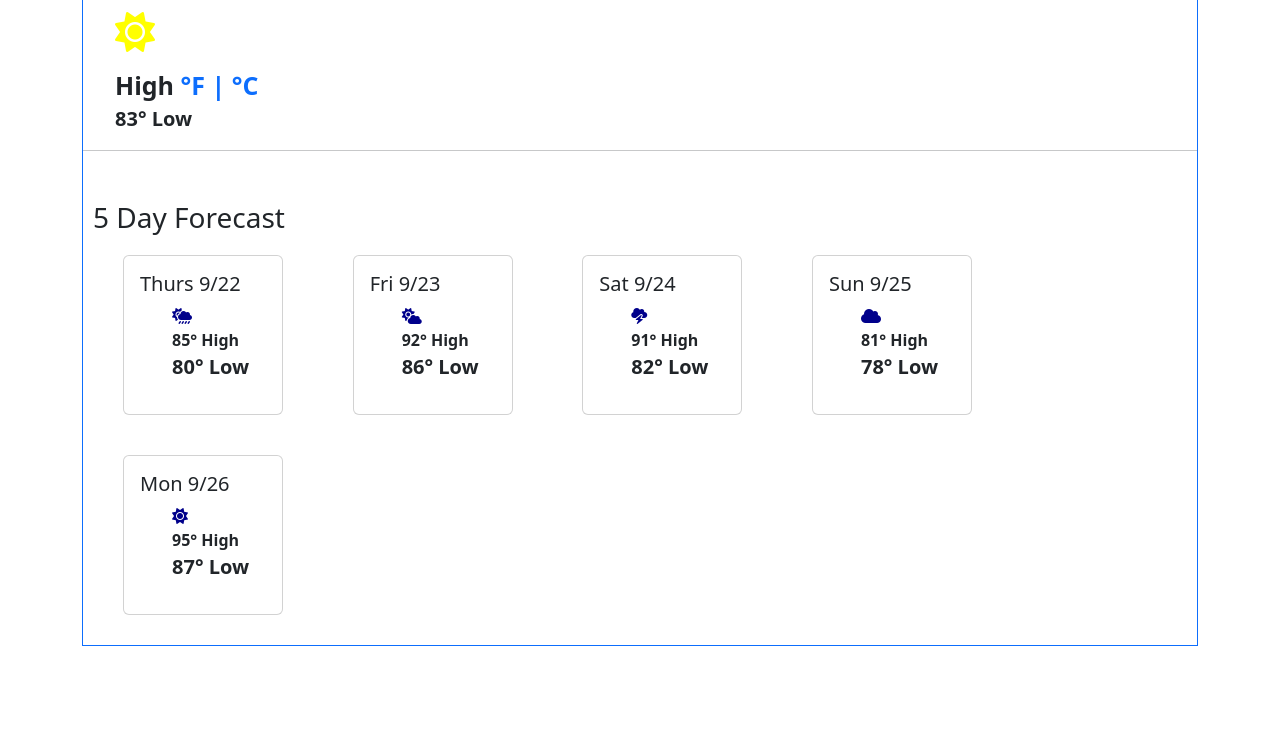
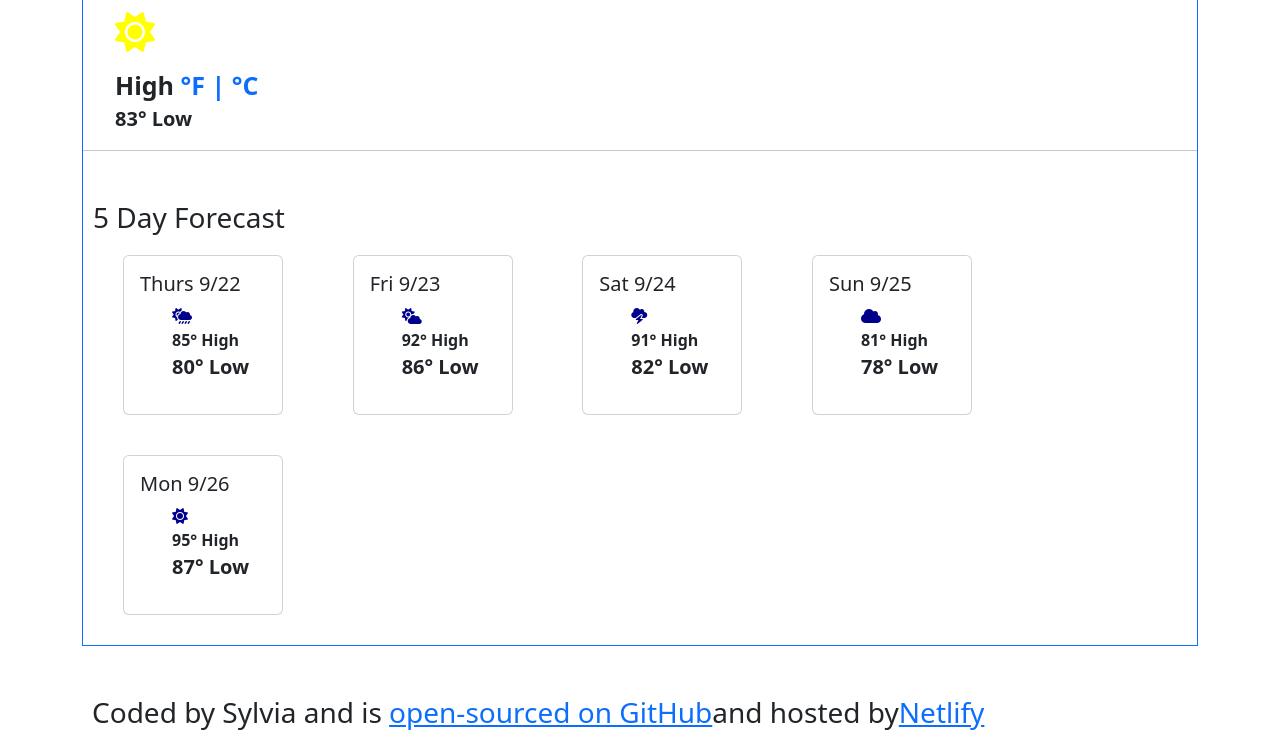
Before and after one commit to shernandez253/SheCodes-Weather-App, a plain HTML site: page index.html in a window 1280 px wide. Shown: the part 223-962 px from the top of the page. Before the commit the page ends 869 px from the top, so only its background shows below. Drawn offline with nearby package versions, Linux system fonts and the light colour scheme.

Commit message:
added GitHub and Netlify links

```diff
--- a/index.html
+++ b/index.html
@@ -139,6 +139,12 @@
           </div>
         </div>
       </div>
+      <h3>
+        Coded by Sylvia and is
+        <a href="https://github.com/shernandez253/SheCodes-Weather-App"
+          >open-sourced on GitHub</a
+        >and hosted by<a href="https://www.netlify.com/">Netlify</a>
+      </h3>
     </div>
     <script src="src/index.js"></script>
   </body>
```
